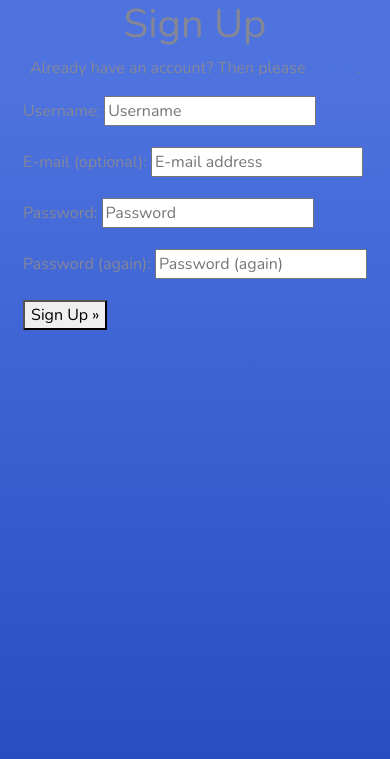
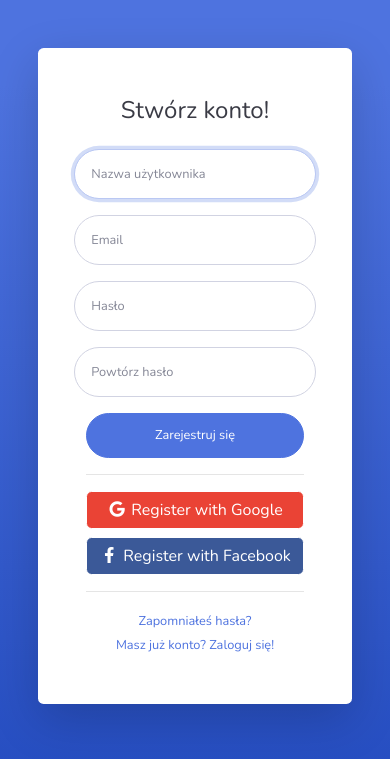
Before and after one commit to JakubWolak/blood_pressure_monitor, a Django app: page /accounts/signup/ in a window 390 px wide. Shown: the top 759 px of the page. Run offline with Django 3.2, Linux system fonts and the light colour scheme; some libraries are stand-ins or nearby versions.

Commit message:
signup template not finished yt

```diff
--- a/templates/account/signup.html
+++ b/templates/account/signup.html
@@ -2,20 +2,65 @@
 
 {% load i18n %}
 
-{% block head_title %}{% trans "Signup" %}{% endblock %}
+{% block title %}
+Rejestracja
+{% endblock title %}
 
 {% block content %}
-<h1>{% trans "Sign Up" %}</h1>
 
-<p>{% blocktrans %}Already have an account? Then please <a href="{{ login_url }}">sign in</a>.{% endblocktrans %}</p>
+<div class="card o-hidden border-0 shadow-lg my-5">
+  <div class="card-body p-0">
+    <!-- Nested Row within Card Body -->
+    <div class="row">
+      <div class="col-lg-5 d-none d-lg-block bg-register-image"></div>
+      <div class="col-lg-7">
+        <div class="p-5">
+          <div class="text-center">
+            <h1 class="h4 text-gray-900 mb-4">Stwórz konto!</h1>
+          </div>
+          <form class="user" id="signup_form" method="post" action="{% url 'account_signup' %}">
+            {% csrf_token %}
 
-<form class="signup" id="signup_form" method="post" action="{% url 'account_signup' %}">
-  {% csrf_token %}
-  {{ form.as_p }}
-  {% if redirect_field_value %}
-  <input type="hidden" name="{{ redirect_field_name }}" value="{{ redirect_field_value }}" />
-  {% endif %}
-  <button type="submit">{% trans "Sign Up" %} &raquo;</button>
-</form>
+            <div class="form-group row">
+              <input type="text" class="form-control form-control-user" name="username" placeholder="Nazwa użytkownika"
+                autofocus="autofocus" minlength="1" maxlength="150" required="" id="id_username">
+            </div>
+            <div class="form-group row">
+              <input type="email" class="form-control form-control-user" name="email" placeholder="Email" id="id_email">
+            </div>
+            <div class="form-group row">
+              <input type="password" class="form-control form-control-user" name="password1" placeholder="Hasło"
+                required="" id="id_password1">
+            </div>
+            <div class="form-group row">
+              <input type="password" class="form-control form-control-user" name="password2" placeholder="Powtórz hasło"
+                required="" id="id_password2">
+            </div>
+
+            <button type="submit" class="btn btn-primary btn-user btn-block">Zarejestruj się</button>
+          </form>
+          <hr>
+          <a href="index.html" class="btn btn-google btn-user btn-block">
+            <i class="fab fa-google fa-fw"></i> Register with Google
+          </a>
+          <a href="index.html" class="btn btn-facebook btn-user btn-block">
+            <i class="fab fa-facebook-f fa-fw"></i> Register with Facebook
+          </a>
+          {% if redirect_field_value %}
+          <input type="hidden" name="{{ redirect_field_name }}" value="{{ redirect_field_value }}" />
+          {% endif %}
+          </form>
+          <hr>
+          <div class="text-center">
+            <a class="small" href="forgot-password.html">Zapomniałeś hasła?</a>
+          </div>
+          <div class="text-center">
+            <a class="small" href="login.html">Masz już konto? Zaloguj się!</a>
+          </div>
+        </div>
+      </div>
+    </div>
+  </div>
+</div>
 
 {% endblock %}
```
